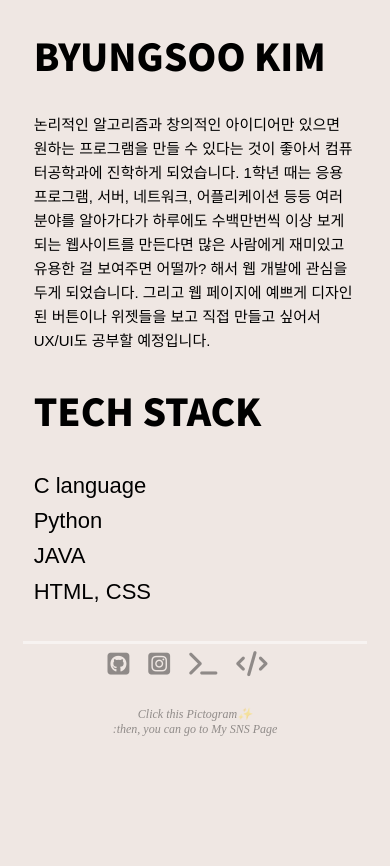
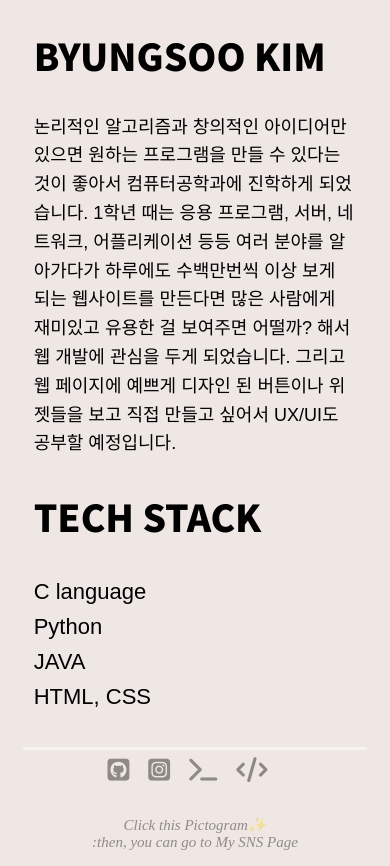
Before and after one commit to GamJaDo/SPA_assignment, a plain HTML site: page index.html in a window 390 px wide. Shown: the part 454-1320 px from the top of the page. Before the commit the page ends 1203 px from the top, so only its background shows below. Drawn offline with nearby package versions, Linux system fonts and the light colour scheme; files whose address does not match are found by name; a web font is replaced by a local one.

Commit message:
no message

```diff
--- a/style.css
+++ b/style.css
@@ -148,7 +148,7 @@ footer i:hover {
 }
 /* ------------ Hobby-Activities style_css ------------*/
 /*------------------------------------------------------------------------------------------------------------------------------------------------------------*/
-@media(min-width:351px) and (max-width:750px){
+@media(min-width:311px) and (max-width:750px){
     body{
         margin: 2% 6%;
     }
@@ -184,7 +184,7 @@ footer i:hover {
         font-size: 37px;
     }
     .Introduction_Text>p{
-        font-size: 15px;
+        font-size: 18px;
         font-weight: 1px;
     }
     .Introduction_Text>p:nth-last-child(1){
@@ -199,7 +199,7 @@ footer i:hover {
     }
 
     .comment {
-        font-size: 12px;
+        font-size: 15px;
     }
     /* ------------ footer style_css ------------*/
 
@@ -546,7 +546,7 @@ footer i:hover {
 }
 /*------------------------------------------------------------------------------------------------------------------------------------------------------------*/
 /*------------------------------------------------------------------------------------------------------------------------------------------------------------*/
-@media(max-width:350px){
+@media(max-width:310px){
     body{
         margin: 1% 3%;
     }
```
